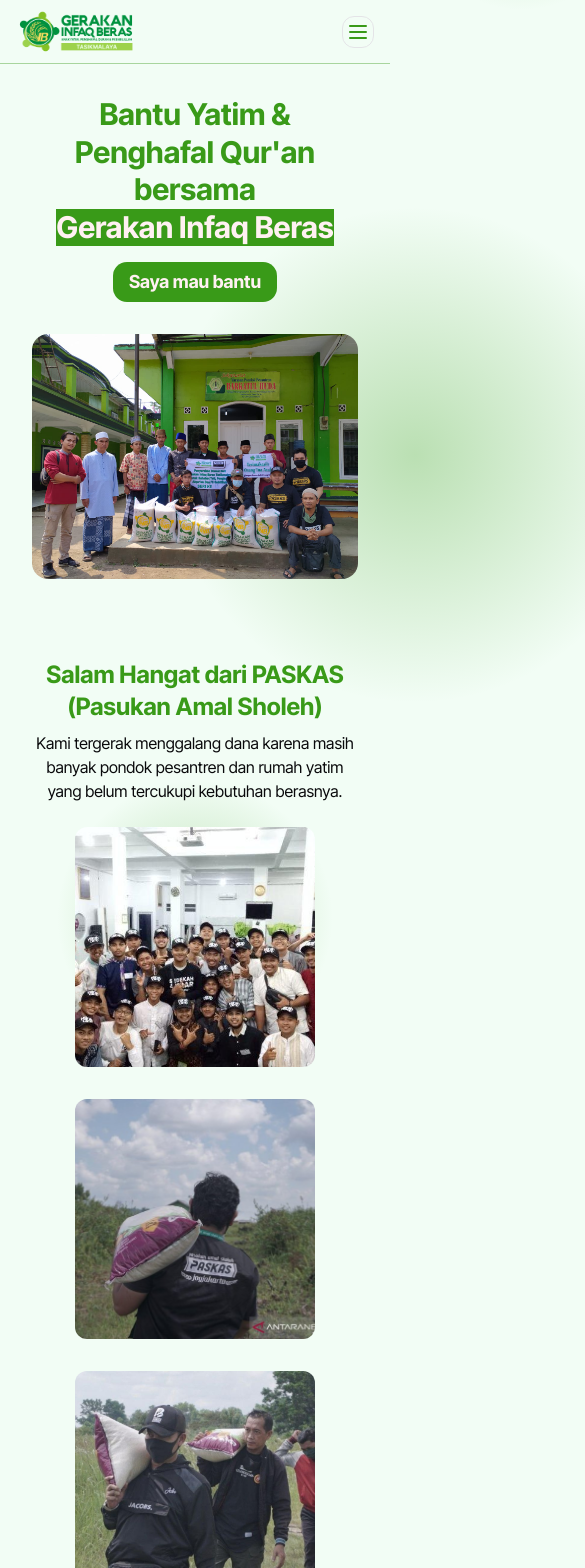
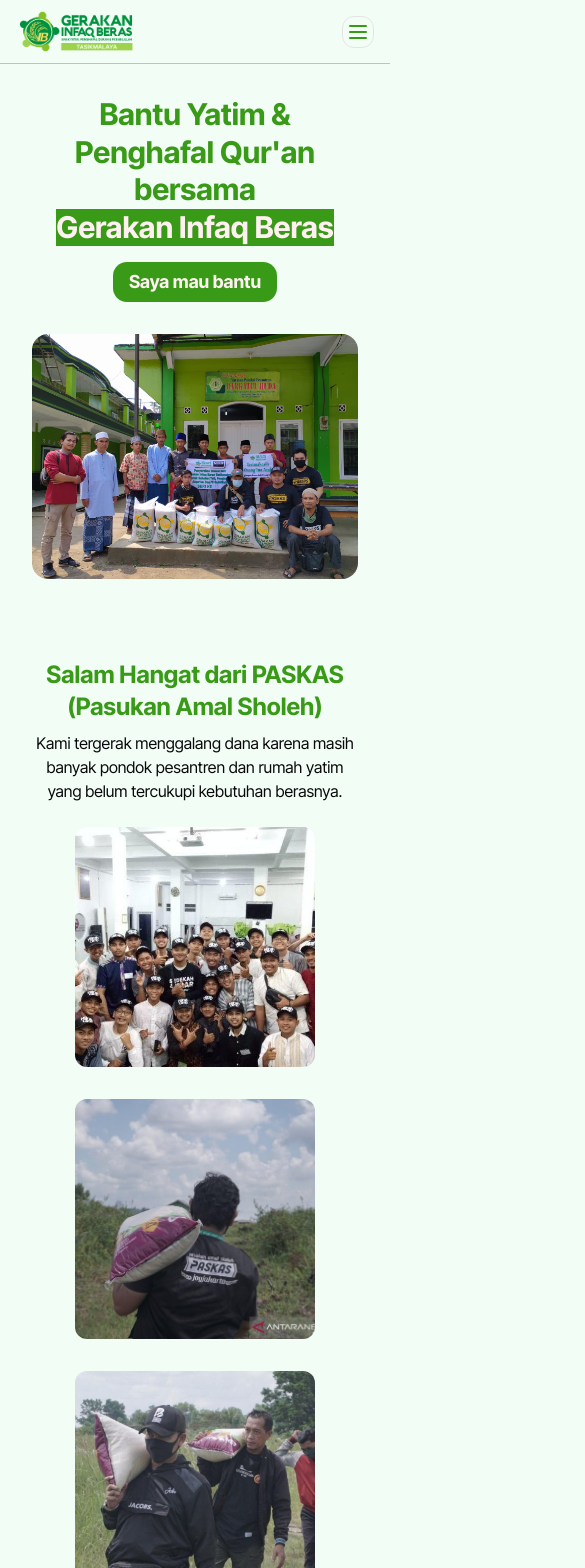
Before and after one commit to hidayahapriliansyah/gib-tasikmalaya, a Next.js app: page / in a window 390 px wide. Shown: the top 1568 px of the page, 585 px wide, since content can reach past the window. Built offline with nearby package versions, Linux system fonts and the light colour scheme.

Commit message:
fix: trying to fix gradient radial item overflow issue displayed on mobile

```diff
--- a/src/app/components/Hero.tsx
+++ b/src/app/components/Hero.tsx
@@ -43,8 +43,8 @@
           />
         </motion.div>
       </div>
-      <div className="absolute top-10 lg:-top-10 left-16 lg:-left-72 -z-10 w-[180%] lg:w-[70%] aspect-square bg-[radial-gradient(circle_at_center,_var(--tw-gradient-stops))] from-primary/30 via-[rgba(255,255,255,0)] to-[rgba(255,255,255,0)] flex justify-center items-center" />
-      <div className="absolute -top-80 -right-72 -z-10 w-[80%] aspect-square bg-[radial-gradient(circle_at_center,_var(--tw-gradient-stops))] from-primary/20 via-[rgba(255,255,255,0)] to-[rgba(255,255,255,0)] flex justify-center items-center" />
+      <div className="hidden absolute top-10 lg:-top-10 left-16 lg:-left-72 -z-10 w-[180%] lg:w-[70%] aspect-square bg-[radial-gradient(circle_at_center,_var(--tw-gradient-stops))] from-primary/30 via-[rgba(255,255,255,0)] to-[rgba(255,255,255,0)] md:flex justify-center items-center" />
+      <div className="hidden absolute -top-80 -right-72 -z-10 w-[80%] aspect-square bg-[radial-gradient(circle_at_center,_var(--tw-gradient-stops))] from-primary/20 via-[rgba(255,255,255,0)] to-[rgba(255,255,255,0)] md:flex justify-center items-center" />
     </section>
   )
 }
--- a/src/app/components/Paskas.tsx
+++ b/src/app/components/Paskas.tsx
@@ -52,7 +52,7 @@
           className='aspect-square object-cover rounded-xl hover:scale-105 transition-all duration-300'
         />
       </div>
-      <div className="absolute top-24 lg:-bottom-96 right-0 lg:-right-96 -z-10 w-[100%] aspect-square bg-[radial-gradient(circle_at_center,_var(--tw-gradient-stops))] from-primary/30 via-[rgba(255,255,255,0)] to-[rgba(255,255,255,0)] flex justify-center items-center" />
+      <div className="hidden absolute top-24 lg:-bottom-96 right-0 lg:-right-96 -z-10 w-[100%] aspect-square bg-[radial-gradient(circle_at_center,_var(--tw-gradient-stops))] from-primary/30 via-[rgba(255,255,255,0)] to-[rgba(255,255,255,0)] md:flex justify-center items-center" />
     </section>
   )
 }
```
